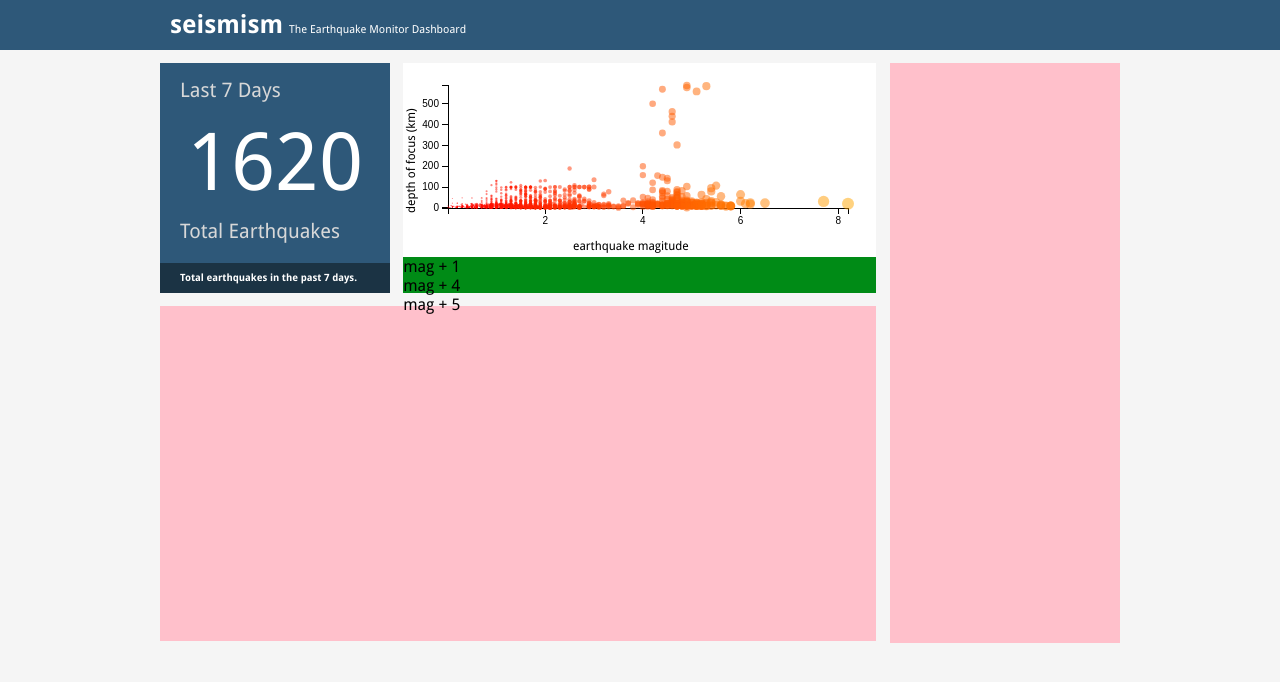
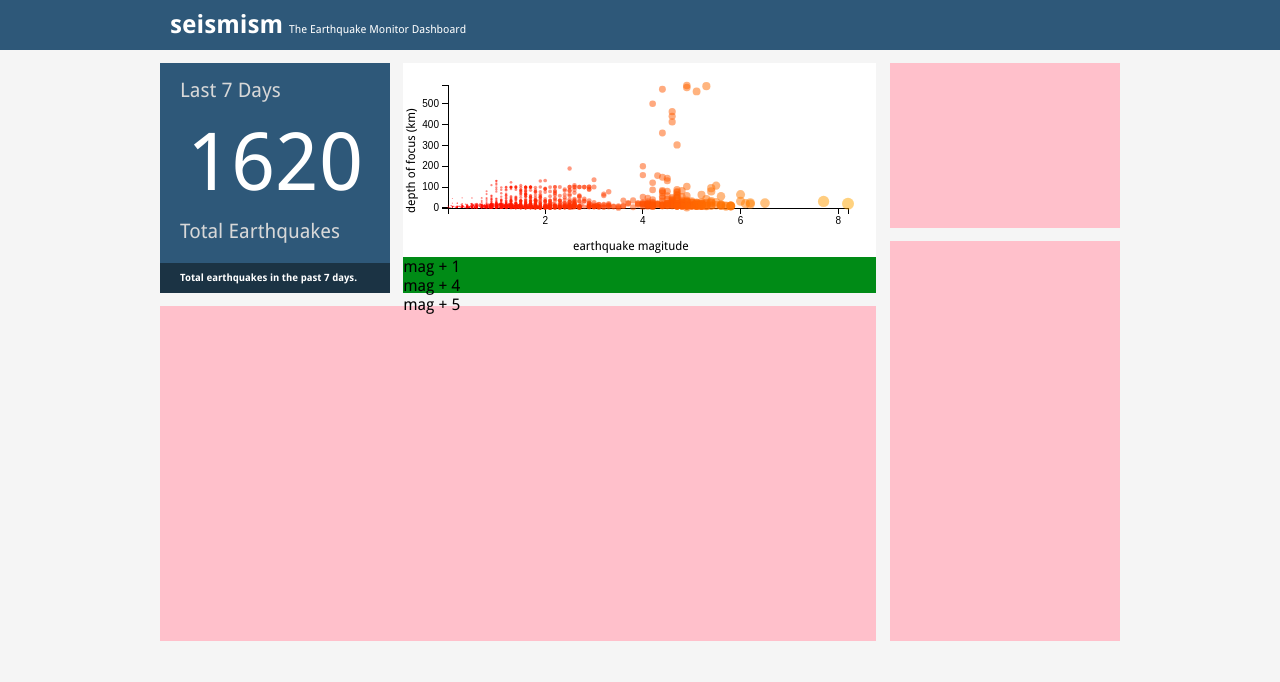
Before and after one commit to developfor/seismism_app, a plain HTML site: page development.html in a window 1280 px wide. Drawn offline with Linux system fonts and the light colour scheme.

Commit message:
new box added

```diff
--- a/css/main.css
+++ b/css/main.css
@@ -78,13 +78,22 @@ margin-right: 13.2px;
 margin-bottom: 13.2px;
 }
 
-.block-last{
+.block-graph{
 background: pink;
 width: 230px;
-height: 580px;
+height: 400px;
 margin-top: 13.2px;
 float: left;
 }
+
+.block-twitter{
+background: pink;
+width: 230px;
+height: 165px;
+margin-top: 13.2px;
+float: left;
+}
+
 
 .block-map{
 background: #FFC0CB;
--- a/development.html
+++ b/development.html
@@ -49,8 +49,11 @@
 				</div>
 			</div>
 
-			<div class ="block-last">
+			<div class ="block-twitter">
 			</div>
+			<div class ="block-graph">
+			</div>
+
 		</div>
 
 		<script src = "js/vendor/d3.v3.min.js"></script>
```
